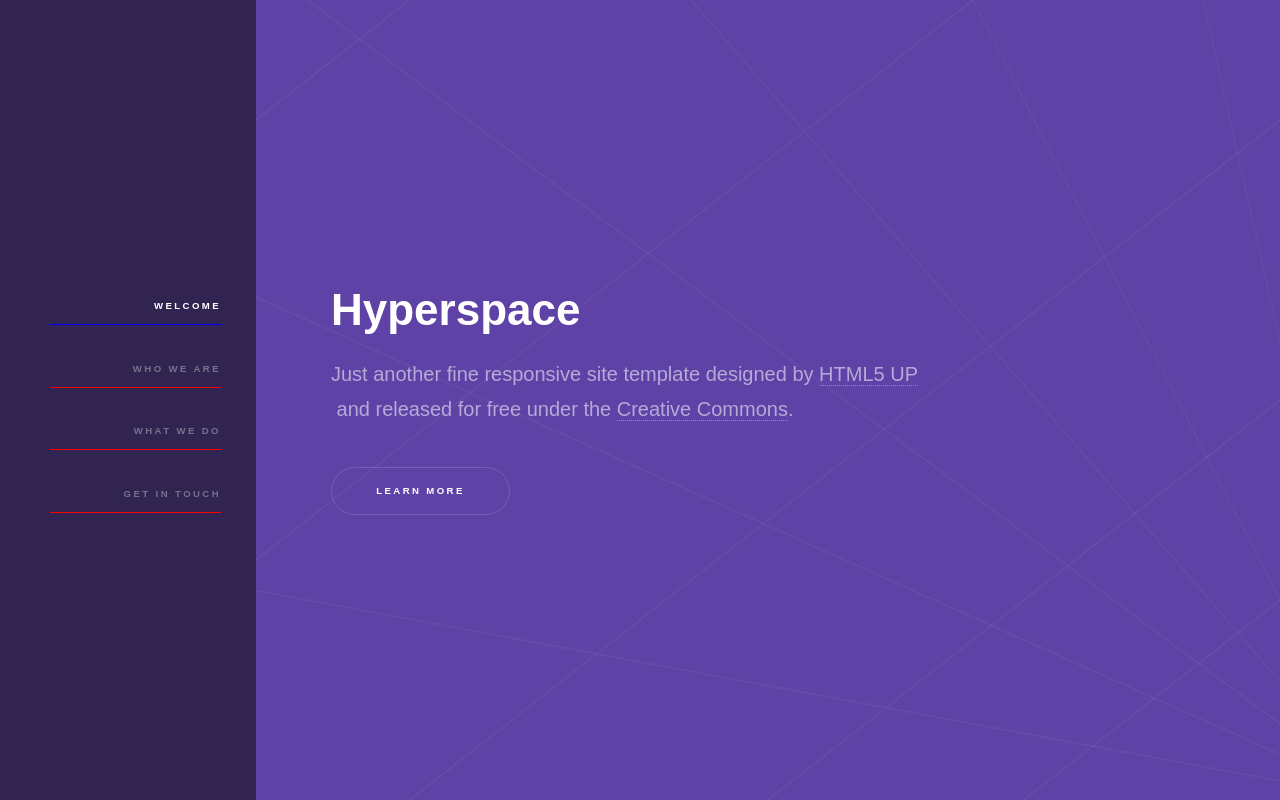
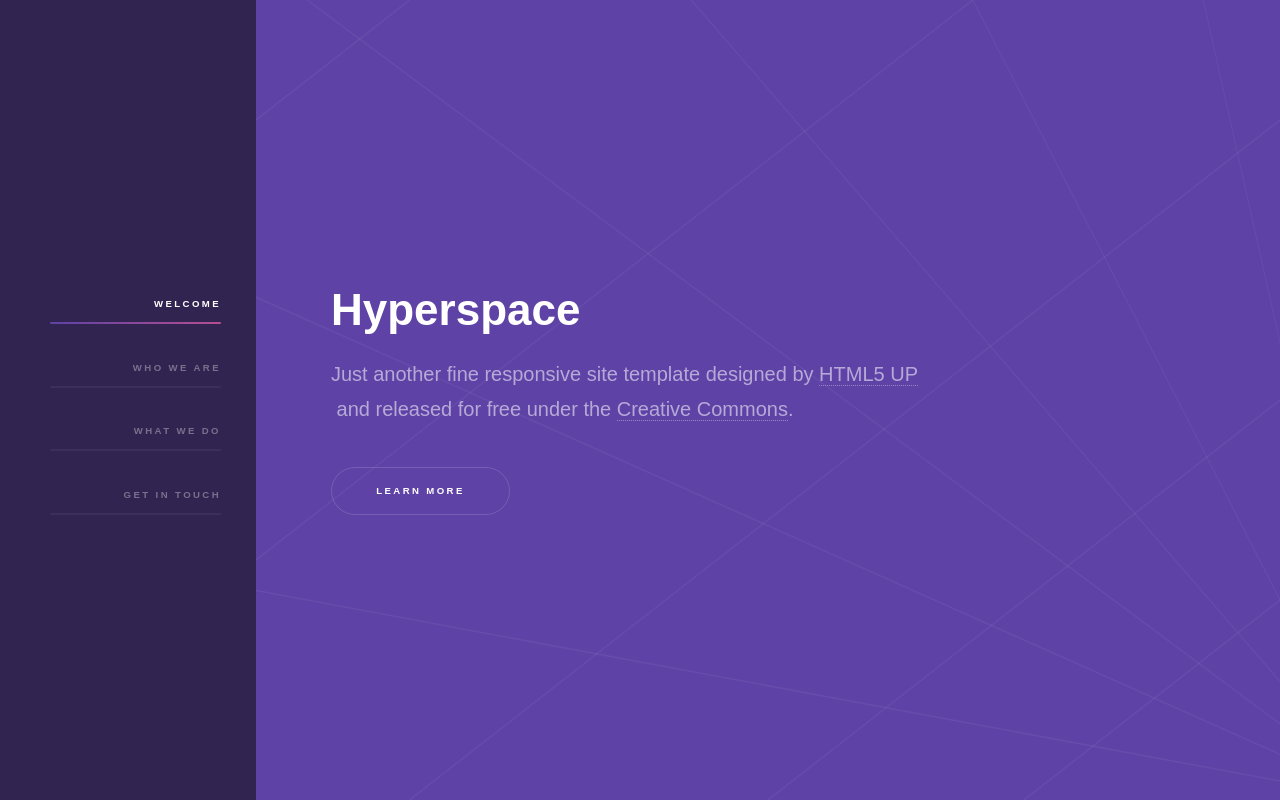
Before and after one commit to stephenc222/react-hyperspace-mockup, a React (Create React App) app: page / in a window 1280 px wide. Built offline with nearby package versions, Linux system fonts and the light colour scheme.

Commit message:
start of sidebar styling for animation

```diff
--- a/src/HomePage/Sidebar.css
+++ b/src/HomePage/Sidebar.css
@@ -76,13 +76,14 @@
   /* will include an animation "grow" from right to left
     then will shrink to disappear, left to right if was active
   */
-  /* maybe "::before" to grow on top */
   .sidebar-item-underline {
-    background: #3c2c62;
-    border-bottom: 1px solid red;
+    padding-bottom: 2px;
+    border-radius: 0.2em;
+    background: rgba(255, 255, 255, 0.05);
   }
   .sidebar-item-underline--active {
-    background: #3c2c62;
-    border-bottom: 1px solid blue;
+    background: linear-gradient(to right, #5e42a6, #b74e91);
+    padding-bottom: 2px;
+    border-radius: 0.2em;
   }
 }
```
